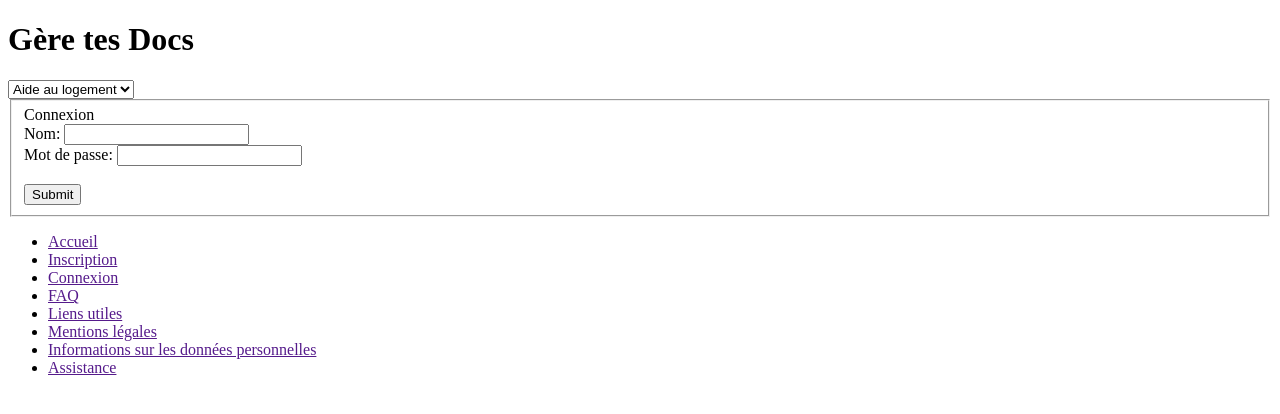
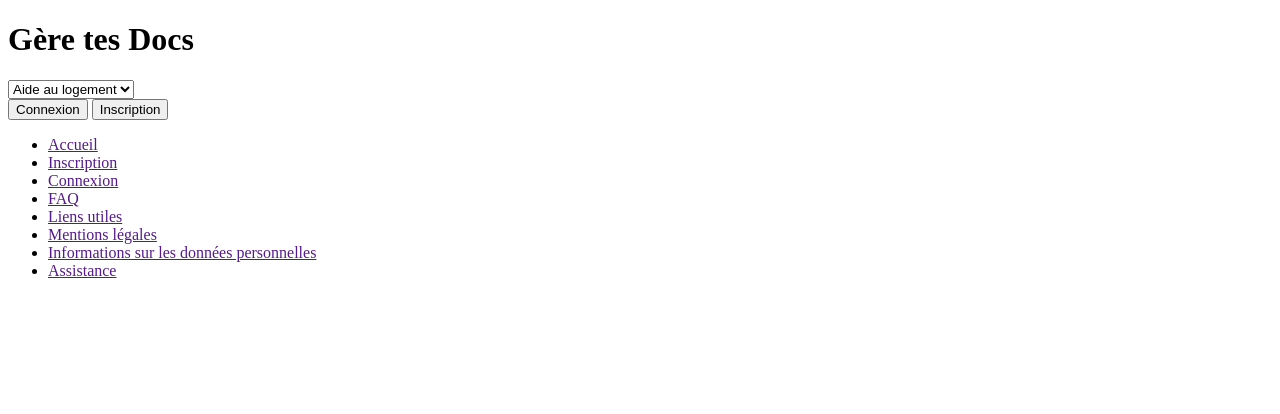
Before and after one commit to EliotRagueneau/NuitBioInfo2019, a Django app: template templates/base.html in a window 1280 px wide. Shown: the top 414 px of the page. Run offline with Django 3.2, Linux system fonts and the light colour scheme; the template is opened without the code that fills it, so the values that code supplies are empty.

Commit message:
boutons connexion & inscription

```diff
--- a/templates/base.html
+++ b/templates/base.html
@@ -21,16 +21,8 @@
         </form>
     </nav>
     <section id="identification">
-        <form action="/action_page.php">
-            <fieldset>Connexion<br>
-                Nom:
-                <input name="firstname" type="text"><br>
-                Mot de passe:
-                <input name="password" type="text">
-                <br><br>
-                <input type="submit">
-            </fieldset>
-        </form>
+        <button type="button" id="connexion">Connexion</button>
+        <button type="button" id="inscription">Inscription</button>
     </section>
     <section id="bon_a_savoir">
 
```
Also changed, not shown: templates/base.css (added).
